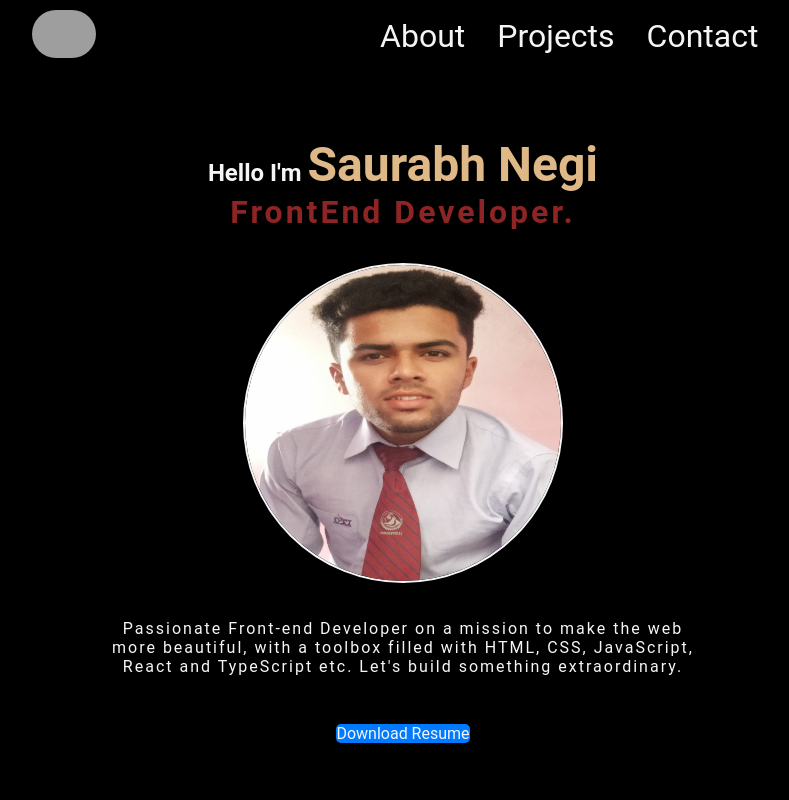
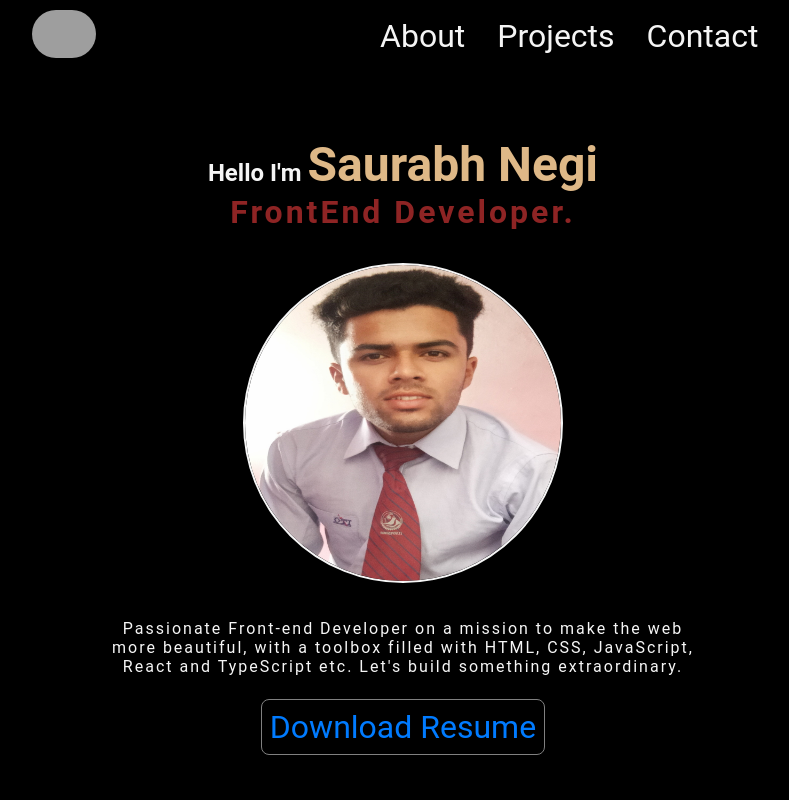
Before and after one commit to Srbhnegi1/portfolio, a React (Vite) app: page / in a window 1280 px wide. Shown: the top 800 px of the page, without its empty margins (237-1026 px from the left). Built offline with nearby package versions, Linux system fonts and the light colour scheme; grey boxes are pictures that could not be loaded.

Commit message:
css_modify

```diff
--- a/src/Components/Home/Home.css
+++ b/src/Components/Home/Home.css
@@ -27,20 +27,6 @@
   letter-spacing: 2px;
 }
 
-.resume {
-  text-align: center;
-  margin: 3rem;
-}
-
-.resume a {
-  background-color: #007bff;
-  border-radius: 5px;
-  transition: background-color 0.3s ease;
-}
-
-.resume a:hover {
-  background-color: #0056b3;
-}
 .skills {
   text-align: center;
   padding: 20px;
@@ -125,3 +111,27 @@
     margin: 5px;
   }
 }
+
+.resume {
+  text-align: center;
+  padding: 2rem;
+  border-radius: 8px;
+}
+
+.resume a {
+  color: #007bff;
+  border: 1px solid gray;
+  padding: 8px;
+  font-size: 2rem;
+  border-radius: 8px;
+}
+
+.resume a:hover {
+  color: #0056b3;
+}
+
+@media (max-width: 600px) {
+  .resume a {
+    font-size: 14px;
+  }
+}
```
